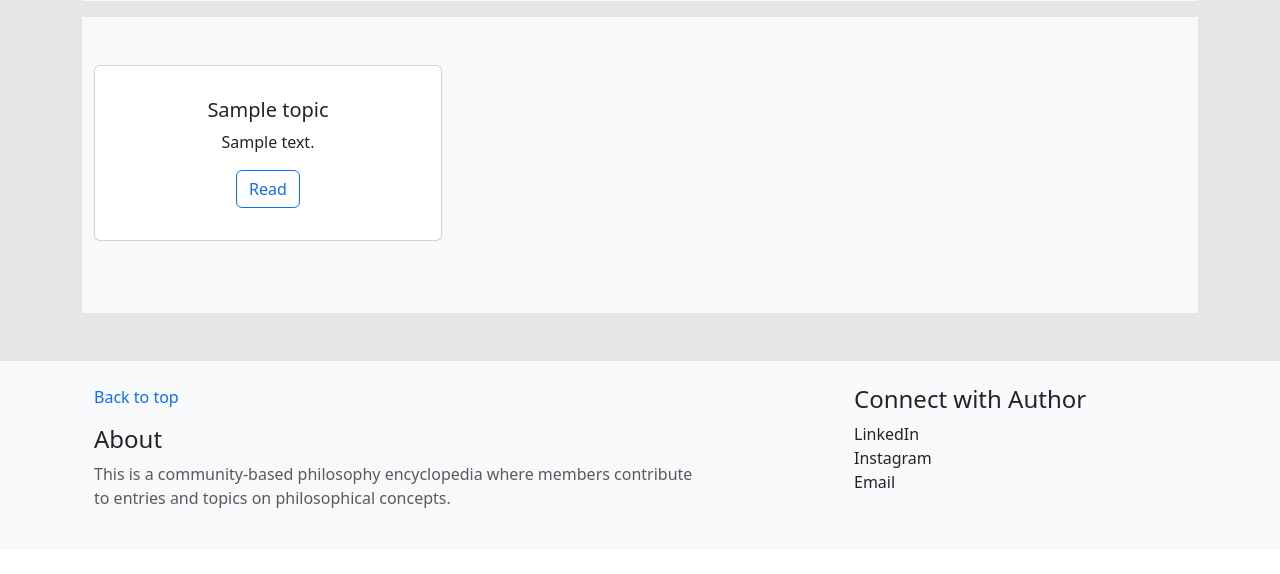
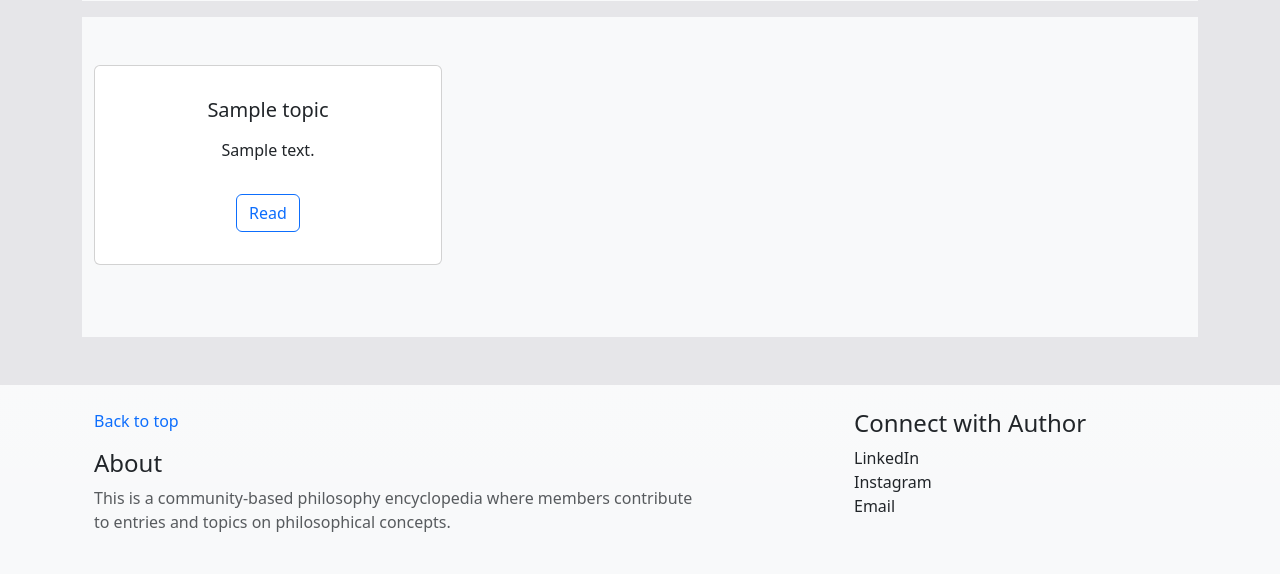
Before and after one commit to RiddleHe/PhilosPedia, a Django app: page / in a window 1280 px wide. Shown: the part 443-1017 px from the top of the page. Before the commit the page ends 951 px from the top, so only its background shows below. Run offline with Django 4.2, Linux system fonts and the light colour scheme; tables that the repository leaves empty hold one stand-in row (values such as "Sample post"); some libraries are stand-ins or nearby versions.

Commit message:
Added README and changed index page layout.

```diff
--- a/pedia/templates/pedia/index.html
+++ b/pedia/templates/pedia/index.html
@@ -23,12 +23,12 @@
         <div class="container">
             <div class="row">
                 {% for new_topic in newest_topics %}
-                    <div class="col-md-4">
+                    <div class="col-md-4 d-grid">
                         <div class="card mb-4 box-shadow">
                             <div class="card-body text-center m-3">
                                 <h5 class="card-title">{{new_topic.title}}</h5>
-                                <p class="card-text">{{new_topic.description}}</p>
-                                <a class="btn btn-outline-primary" href="{% url 'pedia:topic' new_topic.id %}">Read</a>
+                                <p class="card-text mt-3">{{new_topic.description}}</p>
+                                <a class="btn btn-outline-primary mt-3" href="{% url 'pedia:topic' new_topic.id %}">Read</a>
                             </div>
                         </div>
                     </div>
```
Also changed, not shown: README.md (added), static/index.png (added), static/search.png (added), static/topic.png (added), 5 other files.
